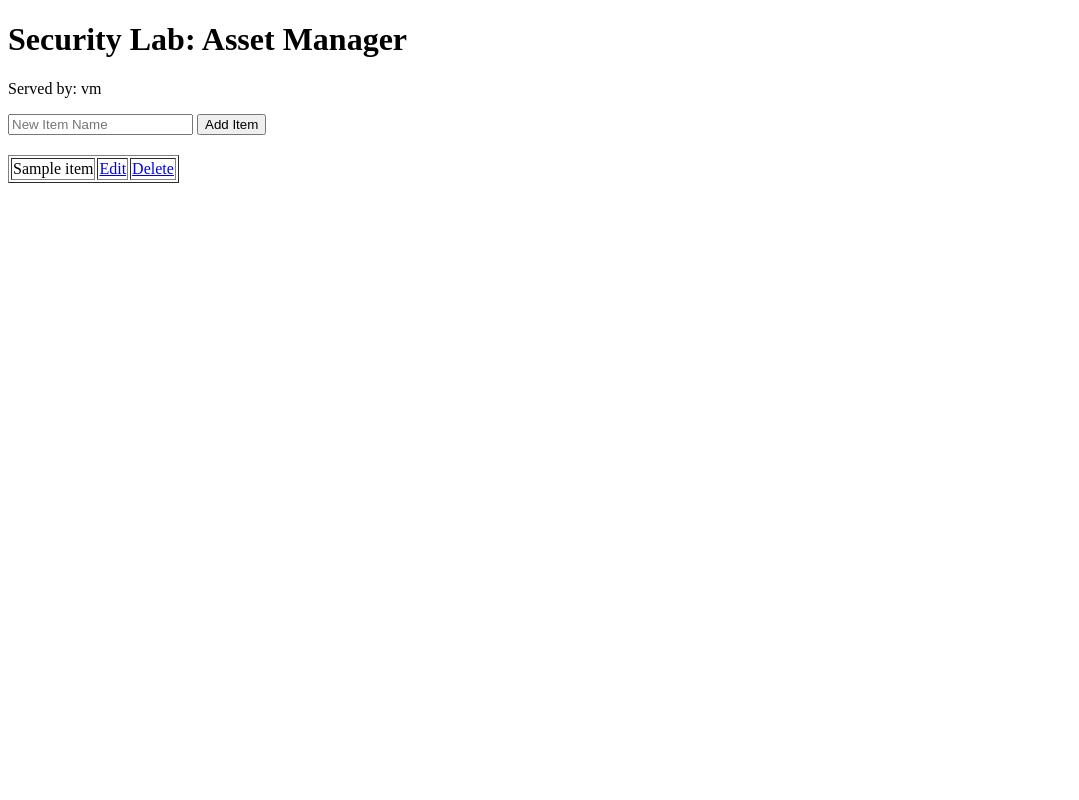
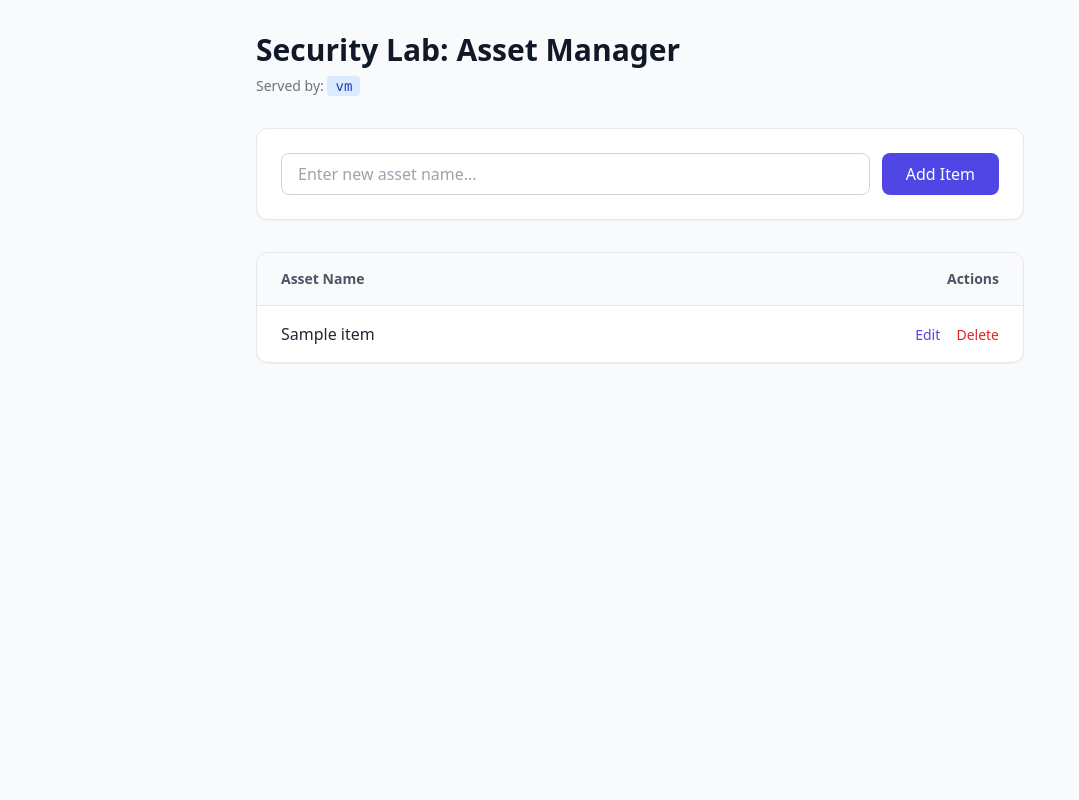
Before and after one commit to Ratchmartins/COP-450, a Flask app: page / in a window 1280 px wide. Shown: the whole page, without its empty margins (0-1079 px from the left). Run offline with Flask 3, Linux system fonts and the light colour scheme; tables that the repository leaves empty hold one stand-in row (values such as "Sample post"); some libraries are stand-ins or nearby versions.

Commit message:
Updating the UI/UX

```diff
--- a/app/templates/index.html
+++ b/app/templates/index.html
@@ -1,22 +1,52 @@
 <!DOCTYPE html>
-<html>
-<body>
-    <h1>Security Lab: Asset Manager</h1>
-    <p>Served by: {{ pod }}</p>
+<html lang="en">
+<head>
+    <meta charset="UTF-8">
+    <meta name="viewport" content="width=device-width, initial-scale=1.0">
+    <script src="https://cdn.tailwindcss.com"></script>
+    <title>Asset Manager</title>
+</head>
+<body class="bg-gray-50 min-h-screen p-4 md:p-8">
 
-    <form method="POST">
-        <input type="text" name="name" placeholder="New Item Name" required>
-        <button type="submit">Add Item</button>
-    </form>
+    <div class="max-w-3xl mx-auto">
+        <header class="mb-8">
+            <h1 class="text-3xl font-bold text-gray-900">Security Lab: Asset Manager</h1>
+            <p class="text-sm text-gray-500 mt-2">Served by: <span class="bg-blue-100 text-blue-800 px-2 py-0.5 rounded font-mono">{{ pod }}</span></p>
+        </header>
 
-    <table border="1" style="margin-top:20px;">
-        {% for item in items %}
-        <tr>
-            <td>{{ item.name }}</td>
-            <td><a href="{{ url_for('edit', id=item.id) }}">Edit</a></td>
-            <td><a href="{{ url_for('delete', id=item.id) }}">Delete</a></td>
-        </tr>
-        {% endfor %}
-    </table>
+        <div class="bg-white p-6 rounded-xl shadow-sm border border-gray-200 mb-8">
+            <form method="POST" class="flex gap-3">
+                <input type="text" name="name" placeholder="Enter new asset name..."
+                    class="flex-1 px-4 py-2 border border-gray-300 rounded-lg focus:ring-2 focus:ring-indigo-500 focus:outline-none transition-all"
+                    required>
+                <button type="submit"
+                    class="bg-indigo-600 hover:bg-indigo-700 text-white px-6 py-2 rounded-lg font-medium transition-colors">
+                    Add Item
+                </button>
+            </form>
+        </div>
+
+        <div class="bg-white rounded-xl shadow-sm border border-gray-200 overflow-hidden">
+            <table class="w-full text-left">
+                <thead class="bg-gray-50 border-b border-gray-200">
+                    <tr>
+                        <th class="px-6 py-4 text-sm font-semibold text-gray-600">Asset Name</th>
+                        <th class="px-6 py-4 text-sm font-semibold text-gray-600 text-right">Actions</th>
+                    </tr>
+                </thead>
+                <tbody class="divide-y divide-gray-100">
+                    {% for item in items %}
+                    <tr class="hover:bg-gray-50 transition-colors">
+                        <td class="px-6 py-4 text-gray-800">{{ item.name }}</td>
+                        <td class="px-6 py-4 text-right space-x-3">
+                            <a href="{{ url_for('edit', id=item.id) }}" class="text-indigo-600 hover:text-indigo-900 text-sm font-medium">Edit</a>
+                            <a href="{{ url_for('delete', id=item.id) }}" class="text-red-600 hover:text-red-900 text-sm font-medium">Delete</a>
+                        </td>
+                    </tr>
+                    {% endfor %}
+                </tbody>
+            </table>
+        </div>
+    </div>
 </body>
 </html>
```
